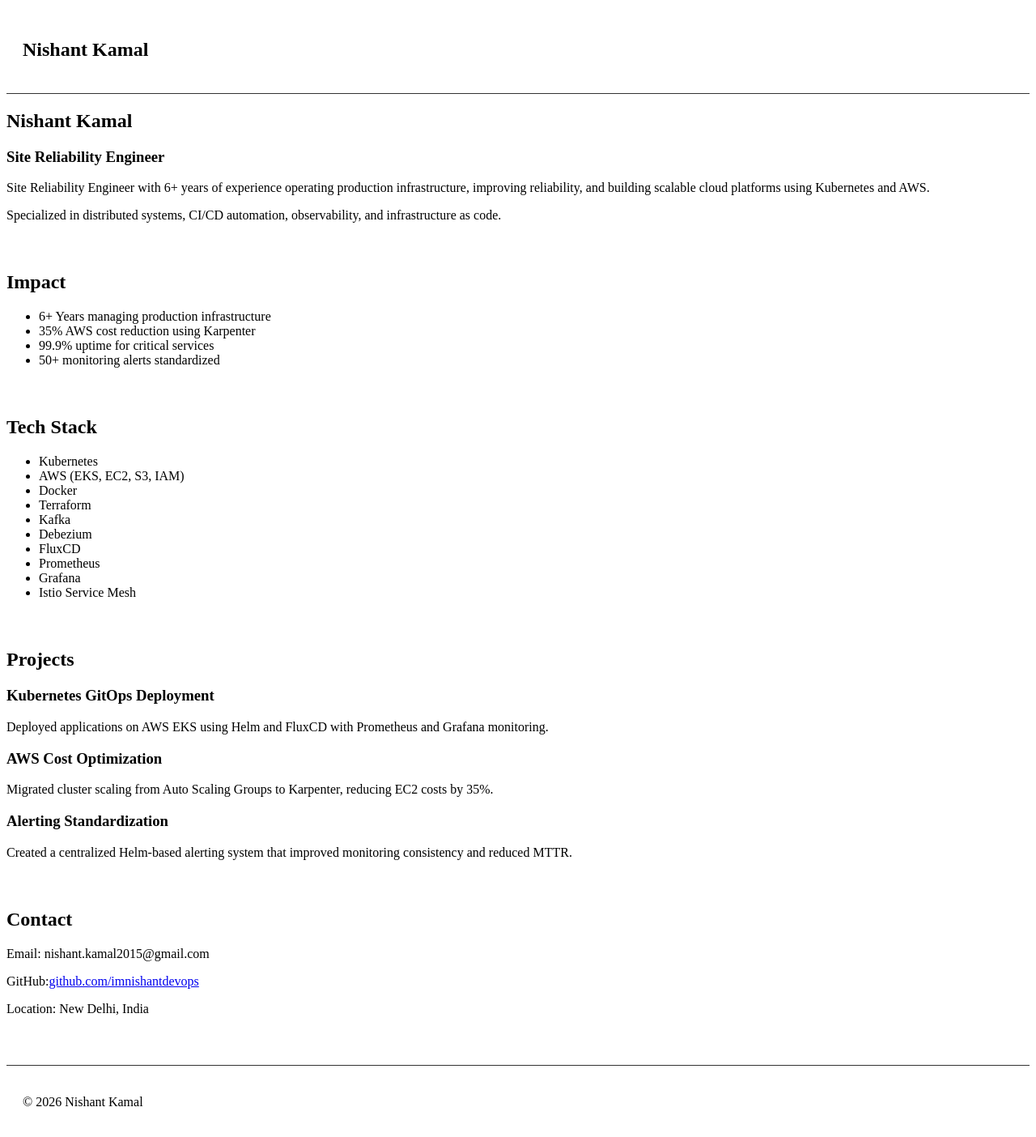
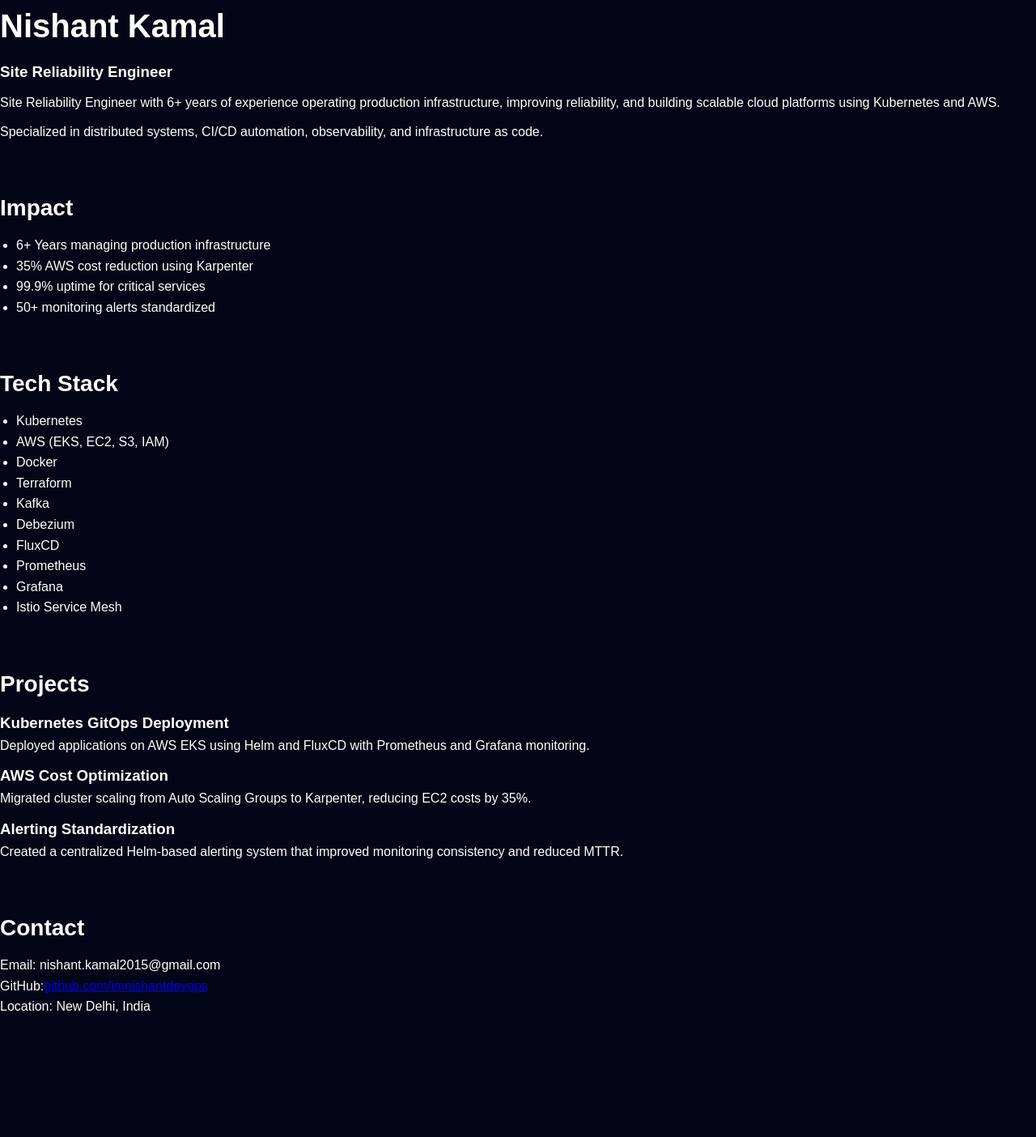
Before and after one commit to nishant-kamal/nishant-portfolio, a Next.js app: page / in a window 1280 px wide. Shown: the top 1404 px of the page at 81% size. After the commit the page ends 1316 px from the top, so only its background shows below. Built offline with nearby package versions, Linux system fonts and the light colour scheme.

Commit message:
Update layout.js

```diff
--- a/app/layout.js
+++ b/app/layout.js
@@ -1,3 +1,5 @@
+import "./globals.css"
+
 export const metadata = {
   title: "Nishant Kamal | Site Reliability Engineer",
   description:
@@ -8,15 +10,7 @@ export default function RootLayout({ children }) {
   return (
     <html lang="en">
       <body>
-        <header style={{ padding: "20px", borderBottom: "1px solid #333" }}>
-          <h2>Nishant Kamal</h2>
-        </header>
-
         {children}
-
-        <footer style={{ padding: "20px", borderTop: "1px solid #333", marginTop: "40px" }}>
-          <p>© {new Date().getFullYear()} Nishant Kamal</p>
-        </footer>
       </body>
     </html>
   );
```
